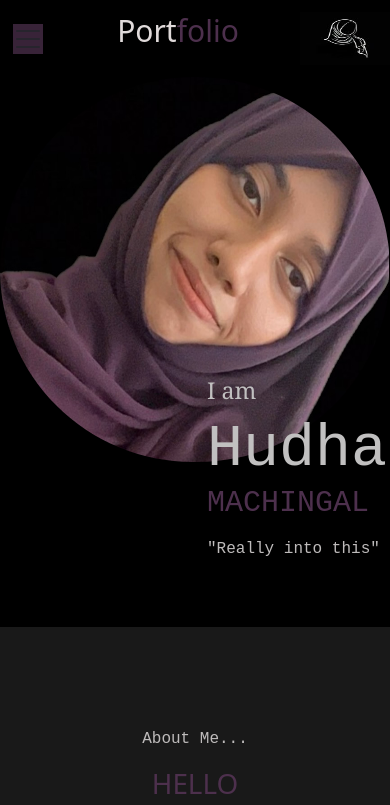
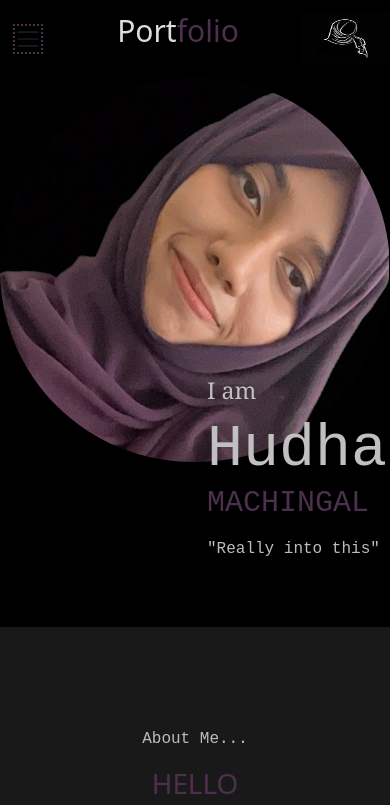
Before and after one commit to whoTheMac/finalproj, a plain HTML site: page index.html in a window 390 px wide. Shown: the top 805 px of the page. Drawn offline with nearby package versions, Linux system fonts and the light colour scheme.

Commit message:
Update index.html

```diff
--- a/index.html
+++ b/index.html
@@ -150,7 +150,7 @@
         color:rgb(208, 205, 205);
     }
     span.navbar-toggler-icon{
-        background-color:rgba(77, 48, 77, 0.739);
+       border:2px dotted rgb(77,48,77);
     }
 
 
```
